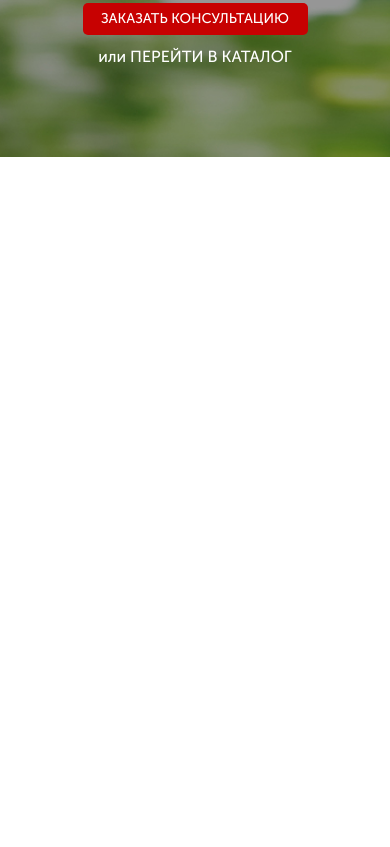
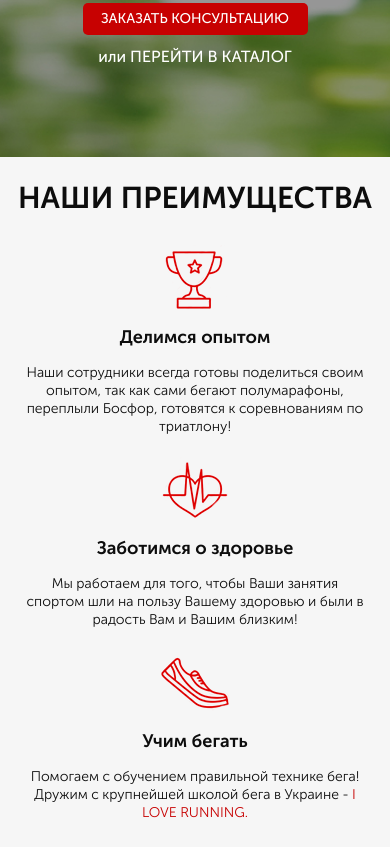
Before and after one commit to oldotcom/pulse, a website: page src/index.html in a window 390 px wide. Shown: the part 443-1290 px from the top of the page. Before the commit the page ends 844 px from the top, so only its background shows below. Drawn offline with Linux system fonts and the light colour scheme.

Commit message:
advantages section

```diff
--- /dev/null
+++ b/src/CSS/blocks/advantage.min.css
@@ -0,0 +1 @@
+.advantage{min-height:473px}
--- a/src/index.html
+++ b/src/index.html
@@ -55,5 +55,35 @@
             </div>
         </div>
     </div>
+    <section class="advantage">
+        <div class="container">
+            <h2 class="advantage__header">НАШИ ПРЕИМУЩЕСТВА</h2>
+
+            <div class="advantage__wrapper">
+                <div class="advantage__item">
+                    <img src="icons/advantages/cup.png" alt="cup">
+                    <div class="advantage__title">Делимся опытом</div>
+                    <div class="advantage__descr">
+                        Наши сотрудники всегда готовы поделиться своим опытом, так как сами бегают полумарафоны, переплыли Босфор, готовятся к соревнованиям по триатлону!
+                    </div>
+                </div>
+                <div class="advantage__item">
+                    <img src="icons/advantages/heart.png" alt="heart">
+                    <div class="advantage__title">Заботимся о здоровье</div>
+                    <div class="advantage__descr">
+                        Мы работаем для того, чтобы Ваши занятия спортом шли на пользу Вашему здоровью и были в радость Вам и Вашим близким!
+                    </div>
+                </div>
+                <div class="advantage__item">
+                    <img src="icons/advantages/shoe.png" alt="shoe">
+                    <div class="advantage__title">Учим бегать</div>
+                    <div class="advantage__descr">
+                        Помогаем с обучением правильной технике бега! Дружим с крупнейшей школой бега в Украине - <a href="#">I LOVE RUNNING.</a>
+                    </div>
+                </div>
+            </div>
+        </div>
+    </section>
+
 </body>
 </html>
--- a/src/sass/base/_media.scss
+++ b/src/sass/base/_media.scss
@@ -6,6 +6,14 @@
     }
     .header {
         padding: 0px 25px;
+    }
+    .advantage {
+        &__wrapper {
+            padding: 0 25px;
+        }
+        &__item {
+            width: 220px;
+        }
     }
 }
 
@@ -34,6 +42,11 @@
         }
         &__phone {
             font-size: 15px;
+        }
+    }
+    .advantage {
+        &__item {
+            width: 150px;
         }
     }
 }
@@ -92,5 +105,26 @@
            font-size: 24px;
         }
     }
+    .advantage {
+        padding: 25px 0 25px 0;
+        &__header {
+            line-height: 33px;
+        }
+        &__wrapper {
+            margin-top: 10px;
+            flex-wrap: wrap;
+            justify-content: center;
+        }
+        &__item {
+            margin-top: 20px;
+            width: 100%;
+        }
+        &__title {
+            margin-top: 18px;
+        }
+        &__descr {
+            margin-top: 18px;
+        }
+    }
 
 }
--- /dev/null
+++ b/src/sass/blocks/_advantage.scss
@@ -0,0 +1,45 @@
+.advantage {
+    min-height: 473px;
+    padding: 72px 0 67px 0;
+    background: #F6F6F6;
+    &__header {
+        margin-bottom: 0;
+        font-weight: 700;
+        font-size: 30px;
+        line-height: 25px;
+        text-align: center;
+        text-transform: uppercase;
+        color: #0D0D0D;
+    }
+    &__wrapper {
+        display: flex;
+        justify-content: space-between;
+        margin-top: 76px;
+    }
+    &__item {
+        width: 277px;
+        img {
+            display: block;
+            margin: 0 auto;
+        }
+    }
+    &__title {
+        margin-top: 42px;
+        font-weight: 700;
+        font-size: 18px;
+        line-height: 18px;
+        text-align: center;
+        color: #0D0D0D;
+    }
+    &__descr {
+        margin-top: 27px;
+        font-weight: 300;
+        font-size: 14px;
+        line-height: 18px;
+        text-align: center;
+        color: #0D0D0D;
+        a {
+            color: $main-color;
+        }
+    }
+}
--- a/src/sass/style.scss
+++ b/src/sass/style.scss
@@ -9,4 +9,6 @@
 @import 'blocks/promo';
 @import 'blocks/header';
 @import 'blocks/buttons';
+@import 'blocks/advantage';
+
 @import 'base/media';
```
Also changed, not shown: src/CSS/style.min.css.
